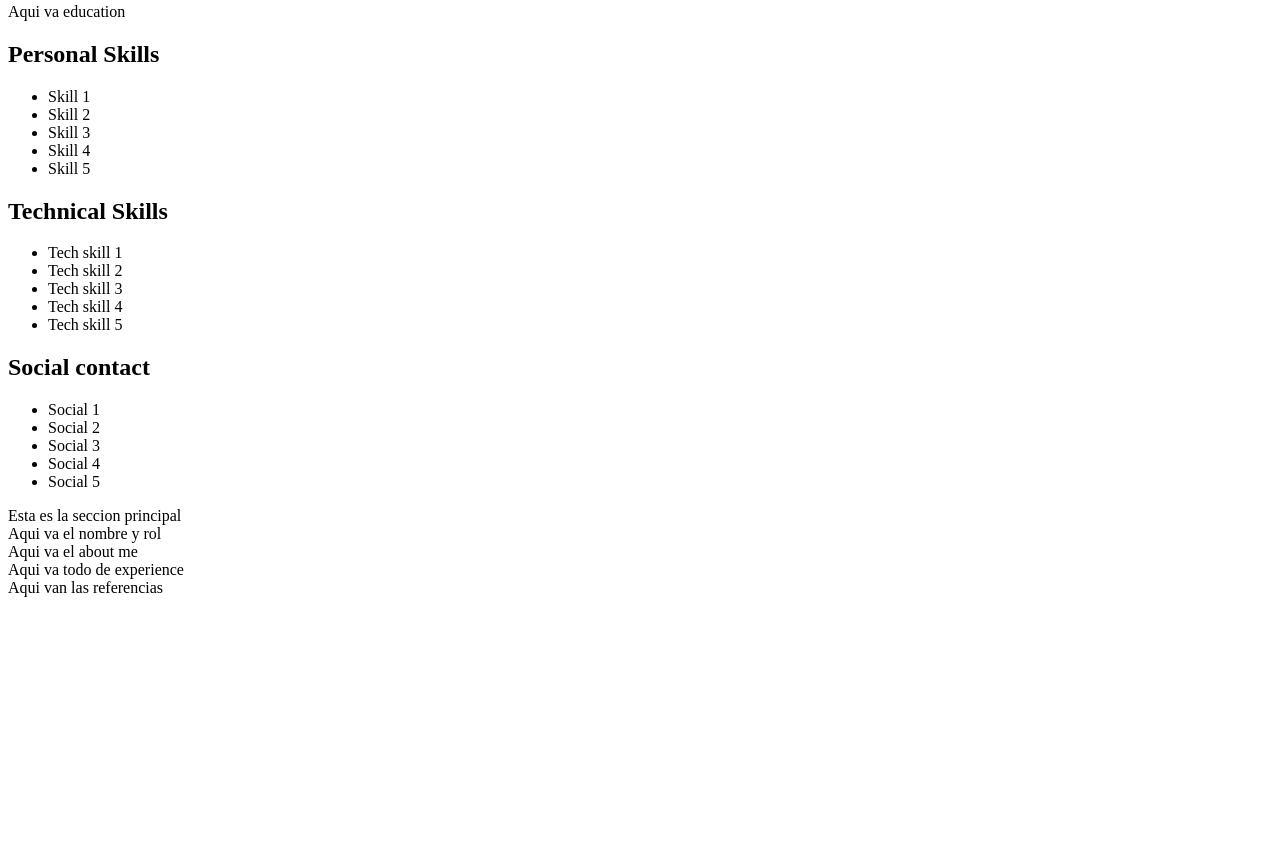
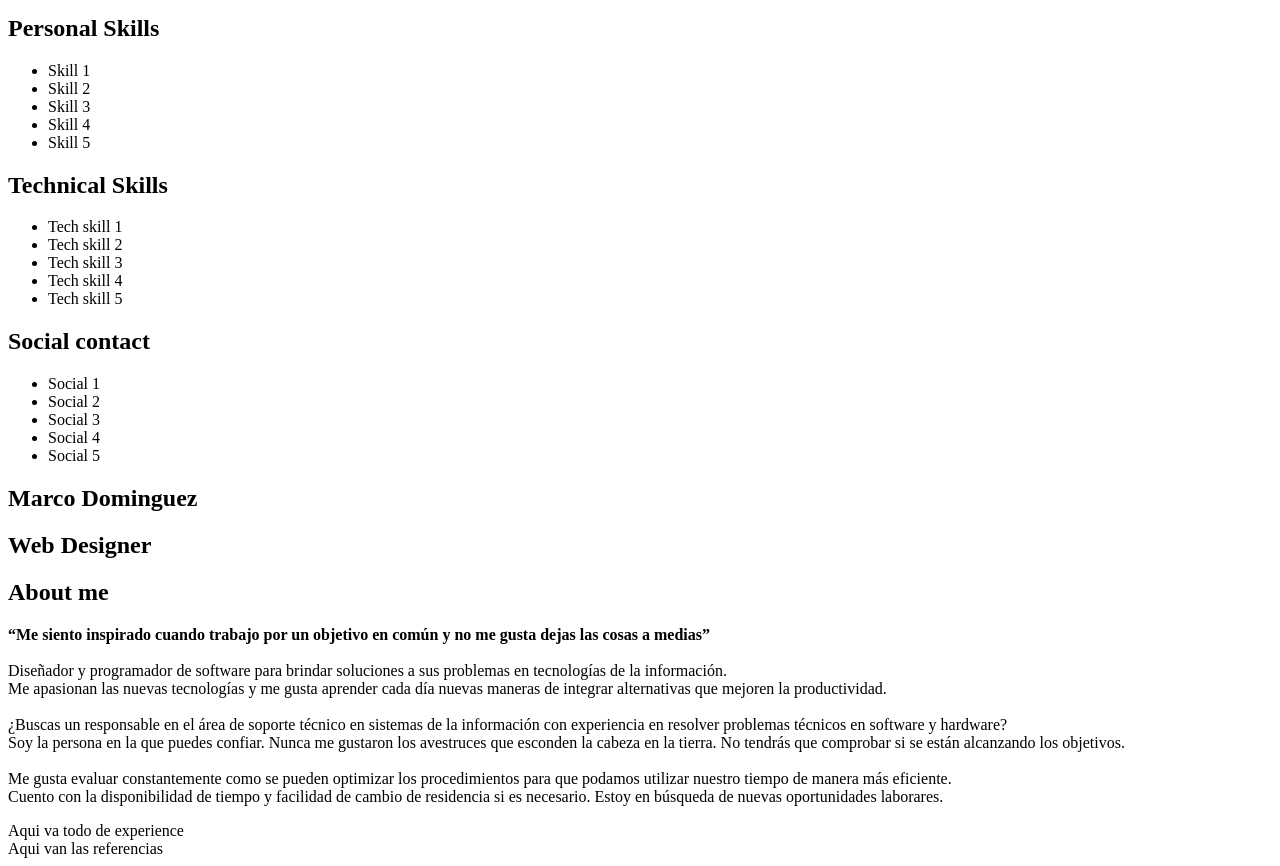
Before and after one commit to marcklinux/my-resume, a plain HTML site: page index.html in a window 1280 px wide. Shown: the part 2964-3830 px from the top of the page. Before the commit the page ends 3569 px from the top, so only its background shows below. Drawn offline with Linux system fonts and the light colour scheme.

Commit message:
added About me section

```diff
--- a/index.html
+++ b/index.html
@@ -1,15 +1,15 @@
 <!DOCTYPE html>
 <html lang="es">
   <head>
-    <meta charset="UTF-8">
-    <meta name="viewport" content="width=device-width, initial-scale=1.0">
+    <meta charset="UTF-8" />
+    <meta name="viewport" content="width=device-width, initial-scale=1.0" />
     <title>Marco Dominguez | Resume</title>
   </head>
+
   <body>
     <aside>
-        Este es el panel de la izquierda
       <figure>
-            <img src="img/profile.jpg" alt="Marco Dominguez profile">
+        <img src="img/profile.jpg" alt="Marco Dominguez profile" />
         <figcaption>Marco Dominguez</figcaption>
       </figure>
       <section>
@@ -22,9 +22,7 @@
           <li>Expertise 5</li>
         </ul>
       </section>
-        <section>
-            Aqui va education
-        </section>
+      <section>Aqui va education</section>
       <section>
         <h2>Personal Skills</h2>
         <ul>
@@ -57,19 +55,38 @@
       </section>
     </aside>
     <main>
-        Esta es la seccion principal
       <section>
-            Aqui va el nombre y rol
+        <h1>Marco Dominguez</h1>
+        <h2>Web Designer</h2>
       </section>
       <section>
-            Aqui va el about me
+        <h2>About me</h2>
+        <p>
+          <b
+            >“Me siento inspirado cuando trabajo por un objetivo en común y no
+            me gusta dejas las cosas a medias” </b
+          ><br /><br />
+          Diseñador y programador de software para brindar soluciones a sus
+          problemas en tecnologías de la información. <br />
+          Me apasionan las nuevas tecnologías y me gusta aprender cada día
+          nuevas maneras de integrar alternativas que mejoren la productividad.
+          <br /><br />
+          ¿Buscas un responsable en el área de soporte técnico en sistemas de la
+          información con experiencia en resolver problemas técnicos en software
+          y hardware? <br />
+          Soy la persona en la que puedes confiar. Nunca me gustaron los
+          avestruces que esconden la cabeza en la tierra. No tendrás que
+          comprobar si se están alcanzando los objetivos. <br /><br />
+          Me gusta evaluar constantemente como se pueden optimizar los
+          procedimientos para que podamos utilizar nuestro tiempo de manera más
+          eficiente. <br />
+          Cuento con la disponibilidad de tiempo y facilidad de cambio de
+          residencia si es necesario. Estoy en búsqueda de nuevas oportunidades
+          laborares.
+        </p>
       </section>
-        <section>
-            Aqui va todo de experience
-        </section>
-        <section>
-            Aqui van las  referencias
-        </section>
+      <section>Aqui va todo de experience</section>
+      <section>Aqui van las referencias</section>
     </main>
   </body>
 </html>
```
Lines whose indentation alone changed are shown as unchanged.
